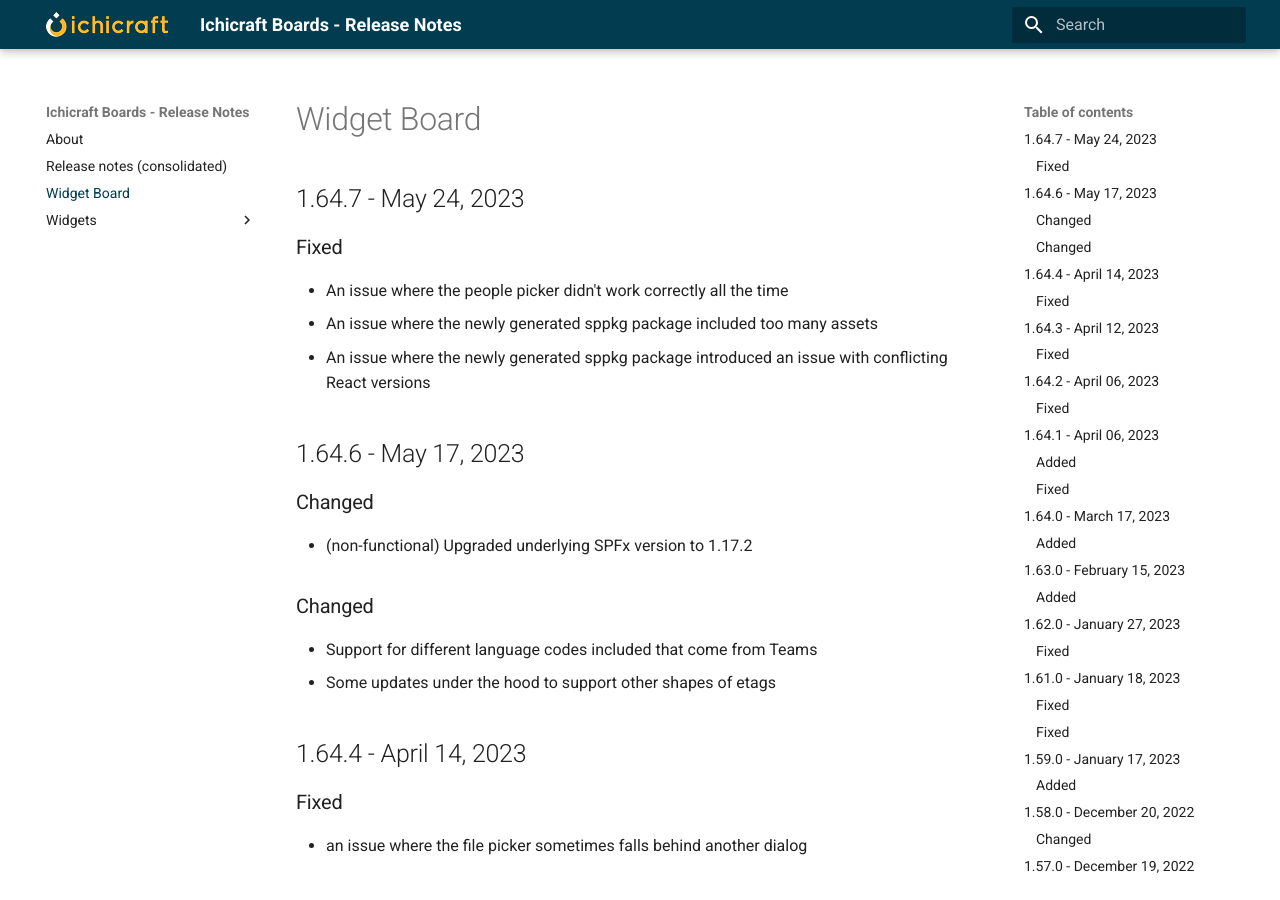
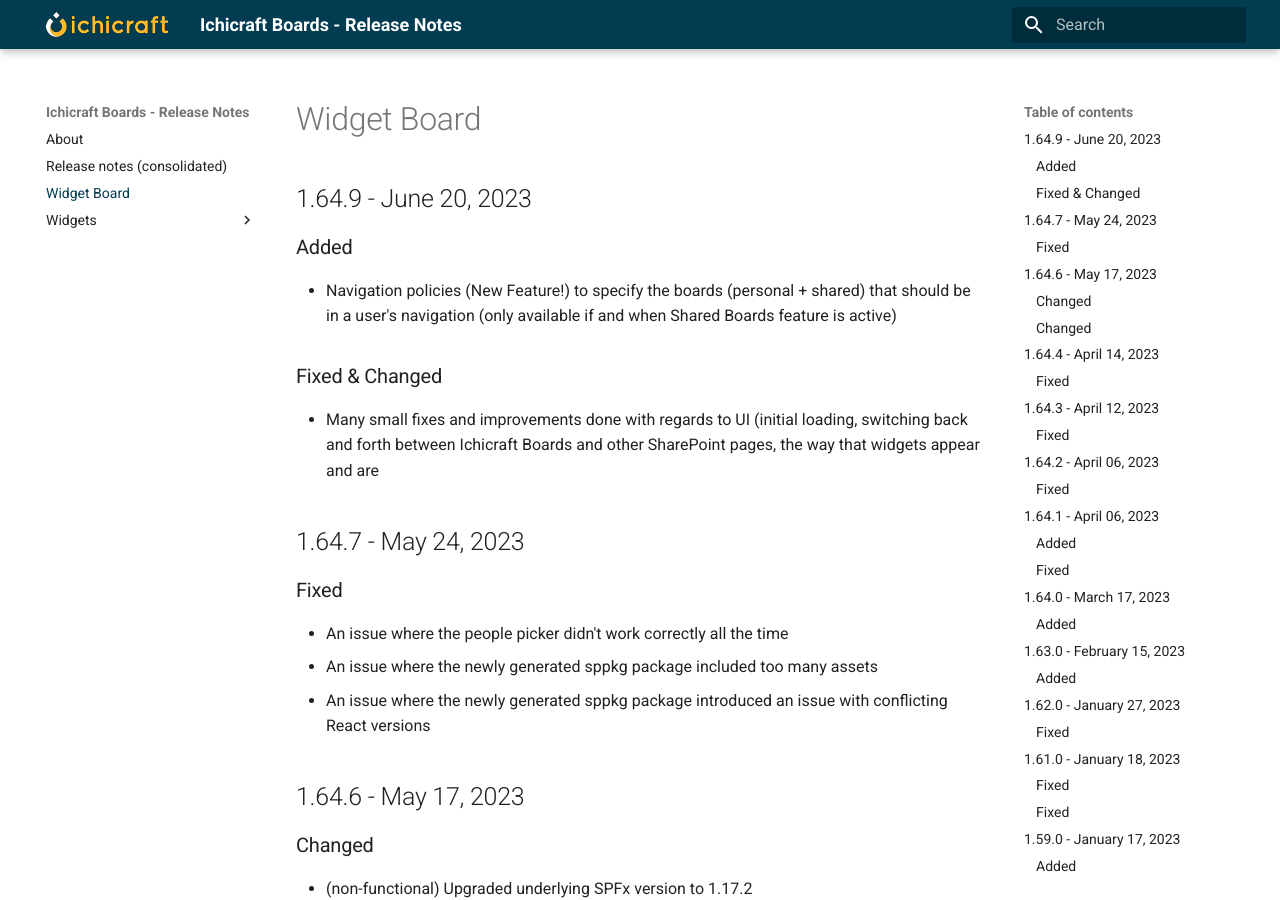
Before and after one commit to ichicraft/widgets-docs, an MkDocs documentation site: the page built from docs/Widget Board.md, in a window 1280 px wide and 900 px high. Built offline with MkDocs 1.6.1 and Material for MkDocs 9.7.7, drawn with Linux system fonts in a browser that asks for light colours.

```diff
--- a/docs/Widget Board.md
+++ b/docs/Widget Board.md
@@ -1,3 +1,11 @@
+## 1.64.9 - June 20, 2023
+
+### Added
+- Navigation policies (New Feature!) to specify the boards (personal + shared) that should be in a user&#x27;s navigation (only available if and when Shared Boards feature is active)
+
+### Fixed &amp; Changed
+- Many small fixes and improvements done with regards to UI (initial loading, switching back and forth between Ichicraft Boards and other SharePoint pages, the way that widgets appear and are
+
 ## 1.64.7 - May 24, 2023
 
 ### Fixed
```
Also changed, not shown: docs/Release-notes-(consolidated).md (+8 -0 lines).
